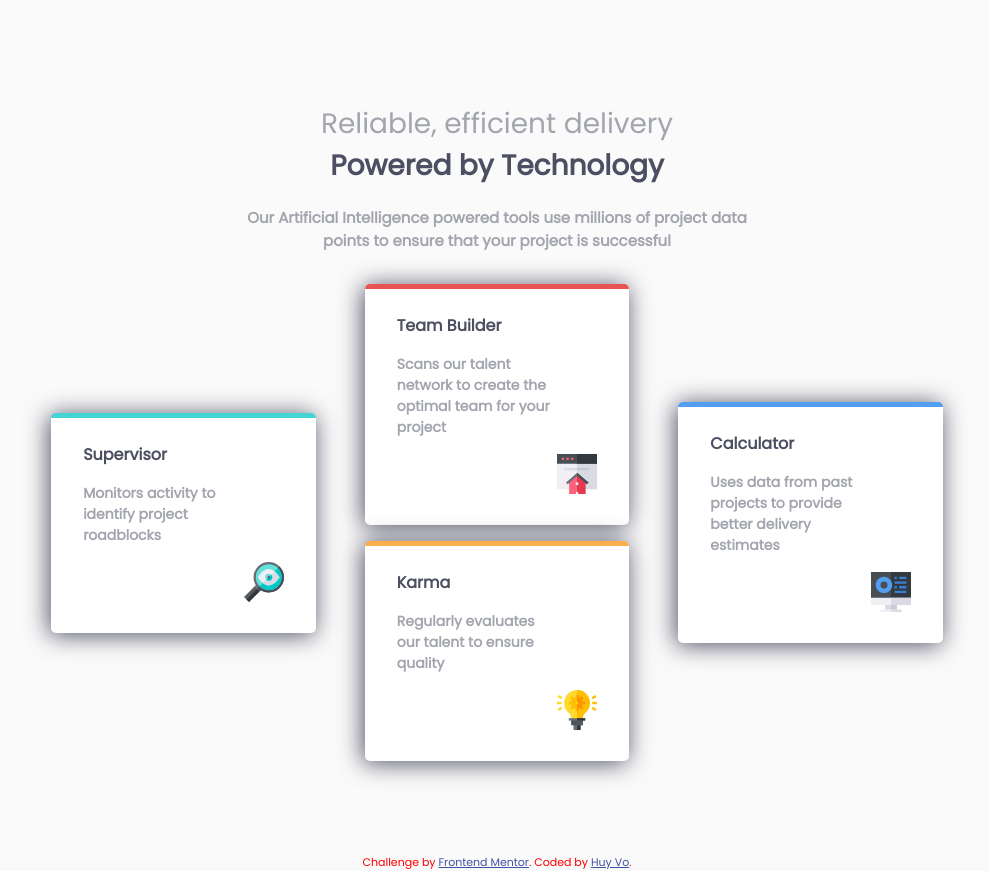
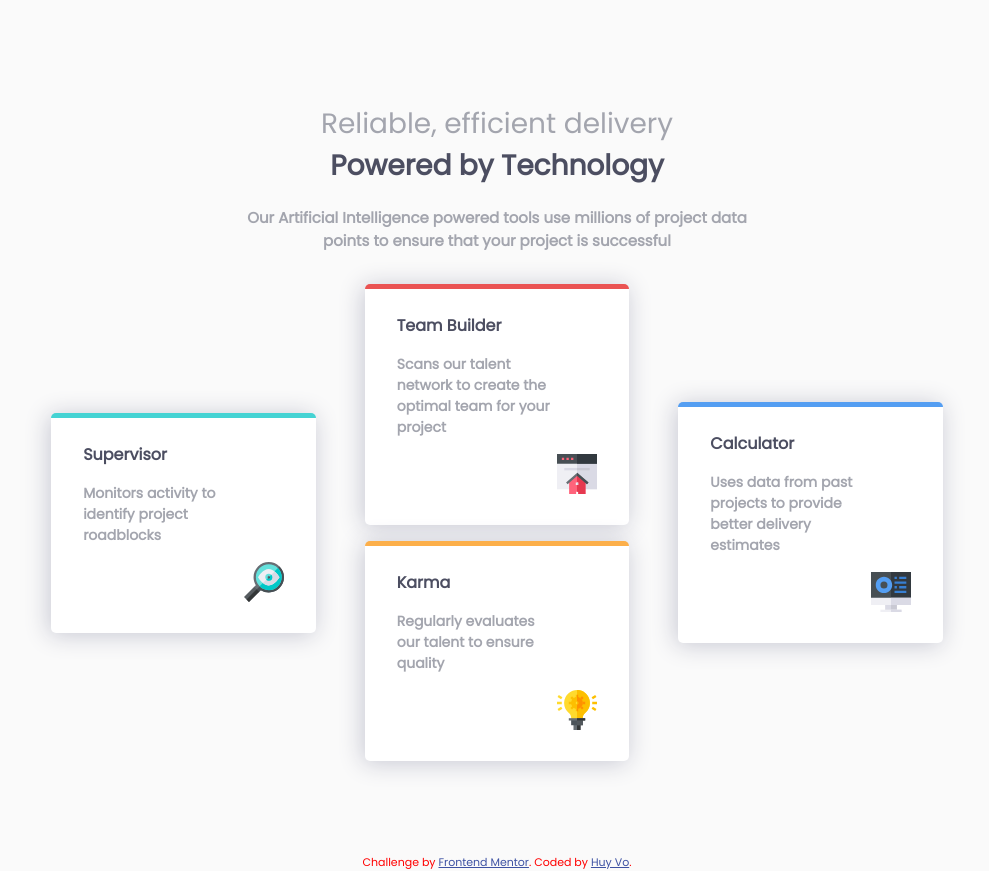
Before and after one commit to bmhuyquoc104/four-card-feature-section-master, a plain HTML site: page index.html in a window 1280 px wide. Shown: the whole page, without its empty margins (143-1132 px from the left). Drawn offline with Linux system fonts and the light colour scheme.

Commit message:
Update style.css

```diff
--- a/style.css
+++ b/style.css
@@ -109,7 +109,7 @@ main{
 }
 
 .card__container >*{
-    box-shadow: -2px 2px 25px 0px hsl(234, 12%, 34%);
+    box-shadow:  -2px 2px 25px 0px hsl(234deg 12% 80%);
     border-radius:5px;
 }
 
```
